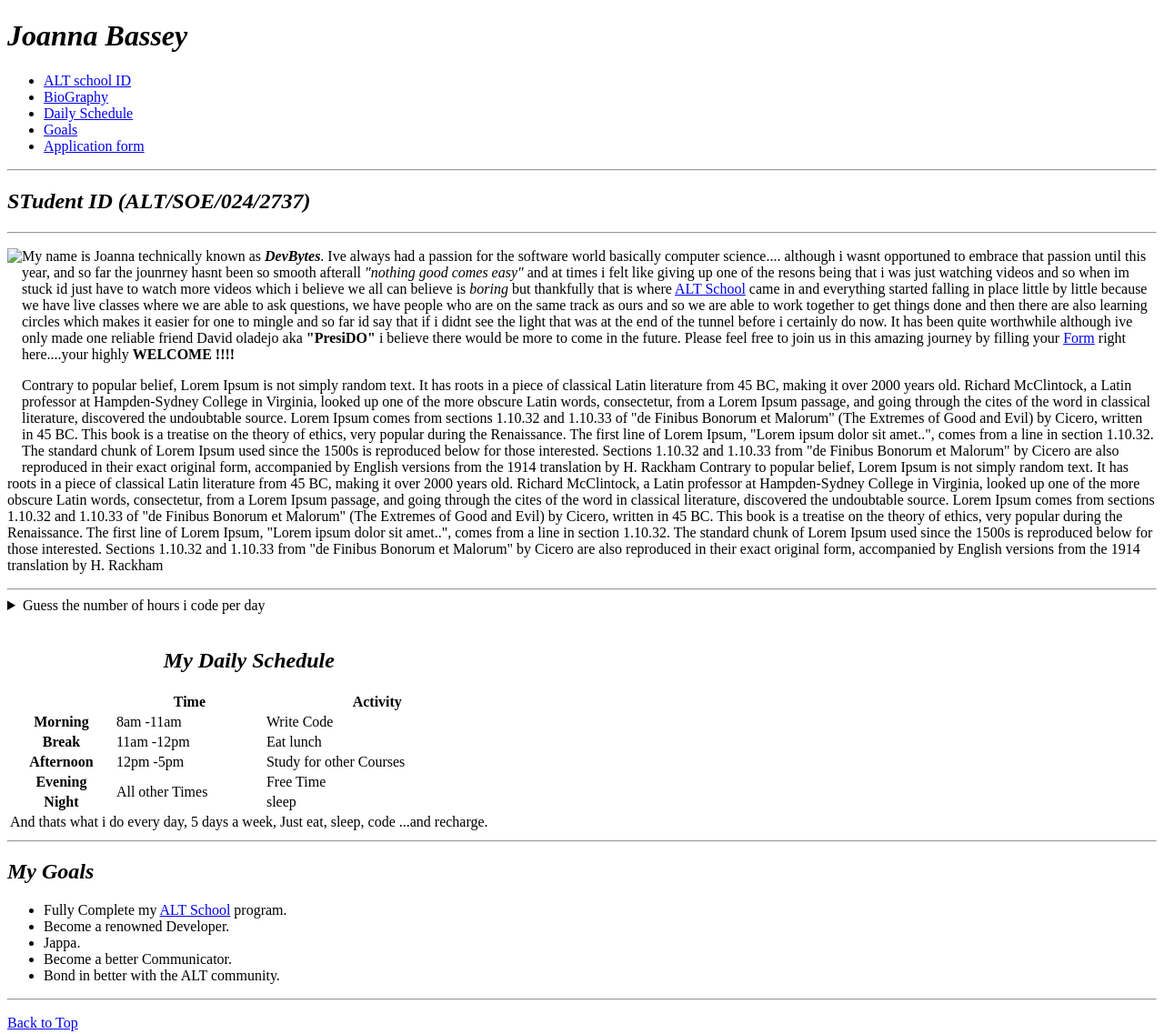
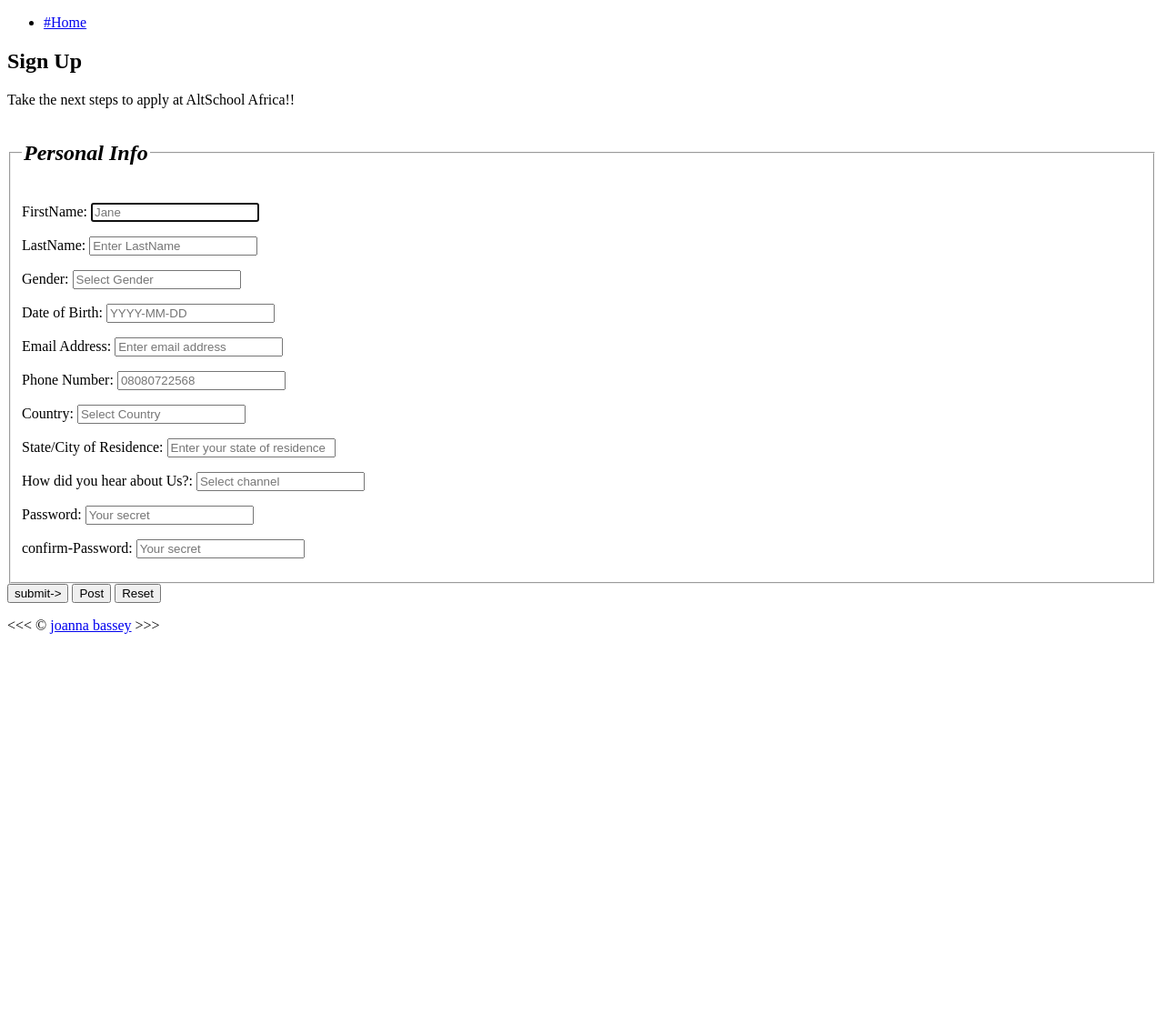
Before and after one commit to DevBytes-J/Application-Form, a plain HTML site: page index.html in a window 1280 px wide. Shown: the top 1137 px of the page at 91% size. After the commit the page ends 800 px from the top, so only its background shows below. Drawn offline with Linux system fonts and the light colour scheme.

Commit message:
Add files via upload

```diff
--- a/index.html
+++ b/index.html
@@ -1,201 +1,185 @@
 <!DOCTYPE html>
 <html lang="en">
 <head>
-    <meta charset="UTF-8" />
-    <meta name="viewport" content="width=device-width, initial-scale=1.0" />
-    <title>Assignment 001</title>
+    <meta charset="UTF-8">
+    <meta name="viewport" content="width=device-width, initial-scale=1.0">
+    <title>Form</title>
 </head>
 <body>
     <header>
-      <h1><em>Joanna Bassey</em></h1>
-
     <nav aria-labelledby="primary navigation">
      <ul>
         <li>
-            <a href="#id">ALT school ID</a>
-          </li>
-          <li>
-            <a href="#biography">BioGraphy</a>
-          </li>
-          <li>
-            <a href="#Schedule">Daily Schedule</a>
-          </li>
-          <li>
-            <a href="#Goal">Goals</a>
-          </li>
-          <li>
-            <a href="http://127.0.0.1:5500/form.html">Application form</a>
+            <a href="http://127.0.0.1:5500/index.html">#Home</a>
         </li>
      </ul>
     </nav>
     </header>
 
-    <hr />
-    <main>
-      <article id="id">
-        <h2><em>STudent ID (ALT/SOE/024/2737)</em></h2>
-        <hr />
-      </article>
-      <article id="Biography">
-        <img
-          src="WhatsApp Image 2024-11-26 at 13.04.17.jpeg"
-          height="250"
-          align="left"
+    <article id="contact">
+        <h1>Sign Up</h1>
+        <p>Take the next steps to apply at AltSchool Africa!!</p>
+
+        <form action="https://httpbin.org/get" method=" get">
+          <fieldset>
+            <legend><h2><em>Personal Info</em></h2></legend>
+            <p>
+              <label for="firstName">FirstName:</label>
+              <input
+                type="text"
+                name="firstName"
+                placeholder="Jane"
+                autocomplete="Enter Firstname"
+                required
+                autofocus
+                id="firstName"
               />
-        <p>
-          My name is Joanna technically known as <em><b>DevBytes</b></em
-          >. Ive always had a passion for the software world basically computer
-          science.... although i wasnt opportuned to embrace that passion until
-          this year, and so far the jounrney hasnt been so smooth afterall
-          <em>"nothing good comes easy"</em> and at times i felt like giving up
-          one of the resons being that i was just watching videos and so when im
-          stuck id just have to watch more videos which i believe we all can
-          believe is <em>boring</em> but thankfully that is where
-          <a href="https://altschoolafrica.com/">ALT School</a> came in and
-          everything started falling in place little by little because we have
-          live classes where we are able to ask questions, we have people who
-          are on the same track as ours and so we are able to work together to
-          get things done and then there are also learning circles which makes
-          it easier for one to mingle and so far id say that if i didnt see the
-          light that was at the end of the tunnel before i certainly do now. It
-          has been quite worthwhile although ive only made one reliable friend
-          David oladejo aka <b>"PresiDO"</b> i believe there would be more to
-          come in the future. Please feel free to join us in this amazing
-          journey by filling your <a href="form">Form</a> right here....your
-          highly <b>WELCOME !!!!</b>
             </p>
             <p>
-          Contrary to popular belief, Lorem Ipsum is not simply random text. It
-          has roots in a piece of classical Latin literature from 45 BC, making
-          it over 2000 years old. Richard McClintock, a Latin professor at
-          Hampden-Sydney College in Virginia, looked up one of the more obscure
-          Latin words, consectetur, from a Lorem Ipsum passage, and going
-          through the cites of the word in classical literature, discovered the
-          undoubtable source. Lorem Ipsum comes from sections 1.10.32 and
-          1.10.33 of "de Finibus Bonorum et Malorum" (The Extremes of Good and
-          Evil) by Cicero, written in 45 BC. This book is a treatise on the
-          theory of ethics, very popular during the Renaissance. The first line
-          of Lorem Ipsum, "Lorem ipsum dolor sit amet..", comes from a line in
-          section 1.10.32. The standard chunk of Lorem Ipsum used since the
-          1500s is reproduced below for those interested. Sections 1.10.32 and
-          1.10.33 from "de Finibus Bonorum et Malorum" by Cicero are also
-          reproduced in their exact original form, accompanied by English
-          versions from the 1914 translation by H. Rackham Contrary to popular
-          belief, Lorem Ipsum is not simply random text. It has roots in a piece
-          of classical Latin literature from 45 BC, making it over 2000 years
-          old. Richard McClintock, a Latin professor at Hampden-Sydney College
-          in Virginia, looked up one of the more obscure Latin words,
-          consectetur, from a Lorem Ipsum passage, and going through the cites
-          of the word in classical literature, discovered the undoubtable
-          source. Lorem Ipsum comes from sections 1.10.32 and 1.10.33 of "de
-          Finibus Bonorum et Malorum" (The Extremes of Good and Evil) by Cicero,
-          written in 45 BC. This book is a treatise on the theory of ethics,
-          very popular during the Renaissance. The first line of Lorem Ipsum,
-          "Lorem ipsum dolor sit amet..", comes from a line in section 1.10.32.
-          The standard chunk of Lorem Ipsum used since the 1500s is reproduced
-          below for those interested. Sections 1.10.32 and 1.10.33 from "de
-          Finibus Bonorum et Malorum" by Cicero are also reproduced in their
-          exact original form, accompanied by English versions from the 1914
-          translation by H. Rackham
+              <label for="LastName">LastName:</label>
+              <input
+                type="text"
+                name="LastName"
+                placeholder="Enter LastName"
+                autocomplete="on"
+                required
+                id="lastName"
+              />
             </p>
+            <p>
+                <label for="Gender">Gender:</label>
+                <input type="text" name="gender" id="gender" list="gender-list" placeholder="Select Gender"/>
+                <datalist id="gender-list">
+                  <option value="male"></option>
+                  <option value="female"></option>
+                  <option value="other"></option>
+                </datalist>
+            </p>
+            <p>
+                <label for="Birth">Date of Birth:</label>
+                <input
+                  type="text"
+                  name="Birth"
+                  placeholder="YYYY-MM-DD"
+                  autocomplete="on"
+                  required
+                  id="Birth"
+                />
+              </p>
+              <p>
+                <label for="Email">Email Address:</label>
+                <input
+                  type="text"
+                  name="Email"
+                  placeholder="Enter email address"
+                  autocomplete="on"
+                  required
+                  id="email"
+                />
+              </p>
+              <p>
+                <label for="Phone">Phone Number:</label>
+                <input
+                  type="tel"
+                  name="Phone"
+                  placeholder="08080722568"
+                  required
+                  id="Phone"
+                  pattern="[0-9]{3}[0-9]{3}[0-9]{4}"
+                />
+              </p>
+              <p>
+                <label for="country">Country:</label>
+                <input type="text" name="country" id="country" list="Country-list" placeholder="Select Country"/>
+                <datalist id="country-list">
+                  <option value="Algeria"></option>
+                  <option value="Belgium"></option>
+                  <option value="Canada"></option>
+                  <option value="Denmark"></option>
+                  <option value="El Salvador"></option>
+                  <option value="France"></option>
+                  <option value="Ghana"></option>
+                  <option value="Hawaii"></option>
+                  <option value="India"></option>
+                  <option value="Japan"></option>
+                  <option value="Korea"></option>
+                  <option value="Laos"></option>
+                  <option value="Mozambique"></option>
+                  <option value="Nigeria"></option>
+                  <option value="Oman"></option>
+                  <option value="Panama"></option>
+                  <option value="Qatar"></option>
+                  <option value="Rwanda"></option>
+                  <option value="South Africa"></option>
+                  <option value="Thailand"></option>
+                  <option value="Uganda"></option>
+                  <option value="Venezuela"></option>
+                  <option value="Wales"></option>
+                  <option value="Yemen"></option>
+                  <option value="Zambia"></option>
+                </datalist>
+              </p>
+              <p>
+                <label for="Residence">State/City of Residence:</label>
+                <input
+                  type="text"
+                  name="Residence"
+                  placeholder="Enter your state of residence"
+                  autocomplete="on"
+                  required
+                  id="Residence"
+                />
+              </p>
+              <p>
+                <label for="channel">How did you hear about Us?:</label>
+                <input type="text" name="channel" id="chnannel" list="channel" placeholder="Select channel"/>
+                <datalist id="channel-list">
+                  <option value="LinkIn"></option>
+                  <option value="Youtube"></option>
+                  <option value="Friend"></option>
+                  <option value="Twitter/X"></option>
+                  <option value="Tiktok"></option>
+                  <option value="WhatsApp"></option>
+                  <option value="Bill board"></option>
+                  <option value="Sales officer"></option>
+                  <option value="Face book"></option>
+                  <option value="other"></option>
+                </datalist>
+              </p>
+            <p>
+              <label for="Password">Password:</label>
+              <input
+                type="password"
+                name="Password"
+                placeholder="Your secret"
+                required
+                id="Password"
+              />
+            </p>
+            <p>
+                <label for="">confirm-Password:</label>
+                <input
+                  type="password"
+                  name="password"
+                  placeholder="Your secret"
+                  required
+                  id="password"
+                />
+              </p>
+
+          </p>
+          </fieldset>
+          <button type="submit">submit-> </button>
+          <button
+            type="submit"
+            formaction="https://httpbin.org/post"
+            formmethod="post"
+          >
+            Post
+          </button>
+          <button type="reset">Reset</button>
         </article>
-      <hr>
-      <article id="Schedule">
-        <aside>
-          <details>
-            <summary>Guess the number of hours i code per day</summary>
-            <p>
-              I start at<time datetime="08:00"> 8 am</time> and I write code
-              for <time datetime="PT3H"> 3 hours</time> every morning.
-            </p>
-          </details>
-        </aside>
-        <br />
-        <table>
-          <caption>
-            <h1><em>My Daily Schedule</em></h1>
-          </caption>
-          <thead>
-            <tr>
-              <th>&nbsp;</th>
-              <th scope="col">Time</th>
-              <th scope="col">Activity</th>
-            </tr>
-          </thead>
-          <tbody>
-            <tr>
-              <th scope="row">Morning</th>
-              <td>
-                <time datetime="08:00">8am</time>
-                -<time datetime="11:00">11am</time>
-              </td>
-              <td>Write Code</td>
-            </tr>
-            <tr>
-              <th scope="row">Break</th>
-              <td>
-                <time datetime="11:00">11am</time>
-                -<time datetime="12:00">12pm</time>
-              </td>
-              <td>Eat lunch</td>
-            </tr>
-            <tr>
-              <th scope="row">Afternoon</th>
-              <td>
-                <time datetime="12:00">12pm</time>
-                -<time datetime="17:00">5pm</time>
-              </td>
-              <td>Study for other Courses</td>
-            </tr>
-            <tr>
-              <th scope="row">Evening</th>
-              <td rowspan="2">All other Times</td>
-              <td>Free Time</td>
-            </tr>
-            <tr>
-              <th scope="row">Night</th>
-              <td>sleep</td>
-            </tr>
-          </tbody>
-
-          <tfoot>
-            <tr>
-              <td colspan="3">
-                And thats what i do every day, 5 days a week, Just eat, sleep,
-                code ...and recharge.
-              </td>
-            </tr>
-          </tfoot>
-        </table>
-      </section>
-      </article>
-      <hr>
-      <article id="Goal">
-        <h1><em>My Goals</em></h1>
-        <ul>
-          <li>
-           Fully Complete my <a href="https://altschoolafrica.com/">ALT School</a> program.
-          </li>
-          <li>
-            Become a renowned Developer.
-          </li>
-          <li>
-            Jappa.
-          </li>
-          <li>
-            Become a better Communicator.
-          </li>
-          <li>
-            Bond in better with the ALT community.
-          </li>
-        </ul>
-      </article>
-      <hr>
-    </main>
           <footer>
-      <p>
-        <a href="#">Back to Top</a>
-      </p>
             <p>
                 &lt;&lt;&lt; &copy;
                 <a href="about.html">joanna bassey</a>
```
Lines whose indentation alone changed are shown as unchanged.
